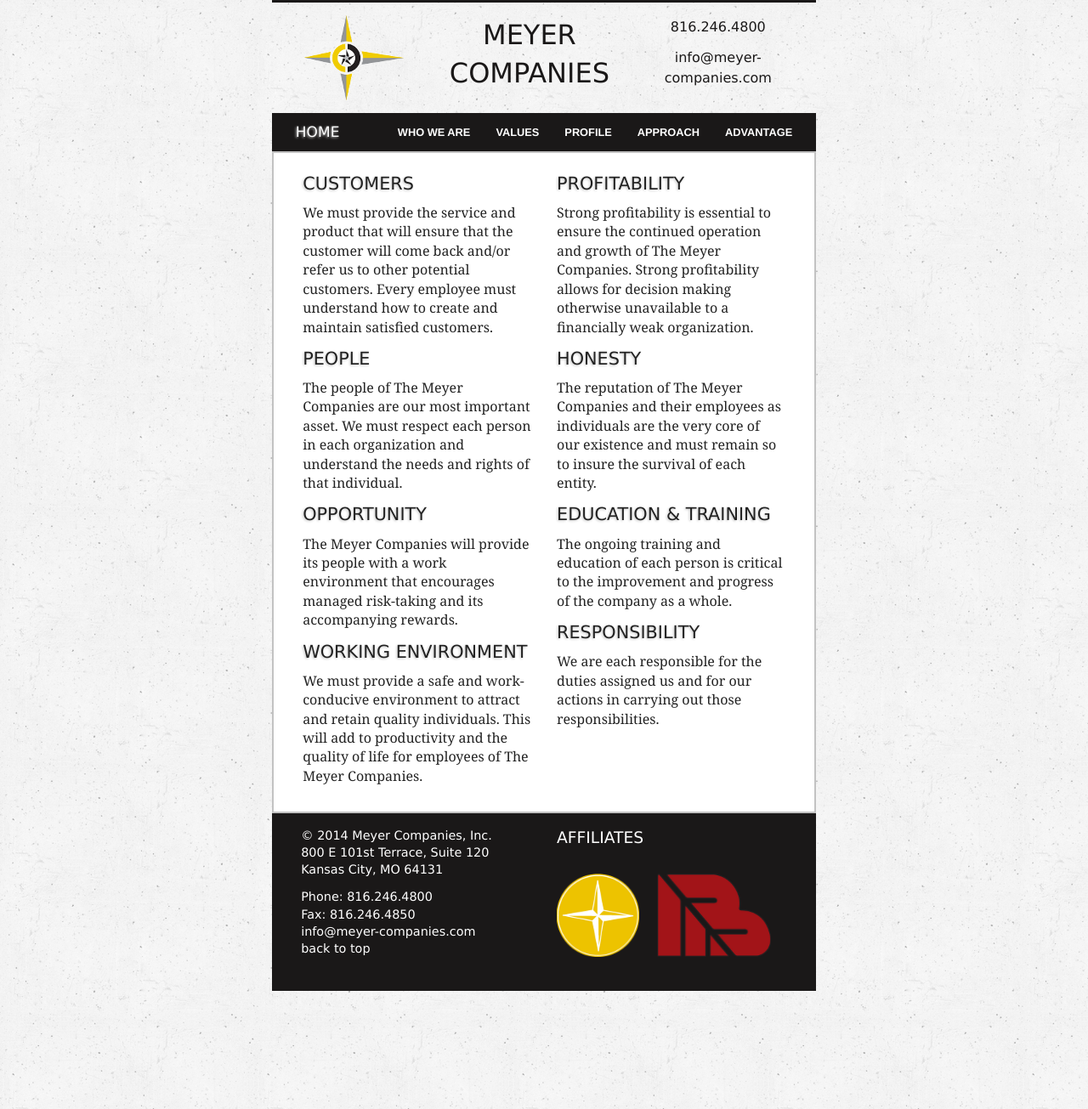
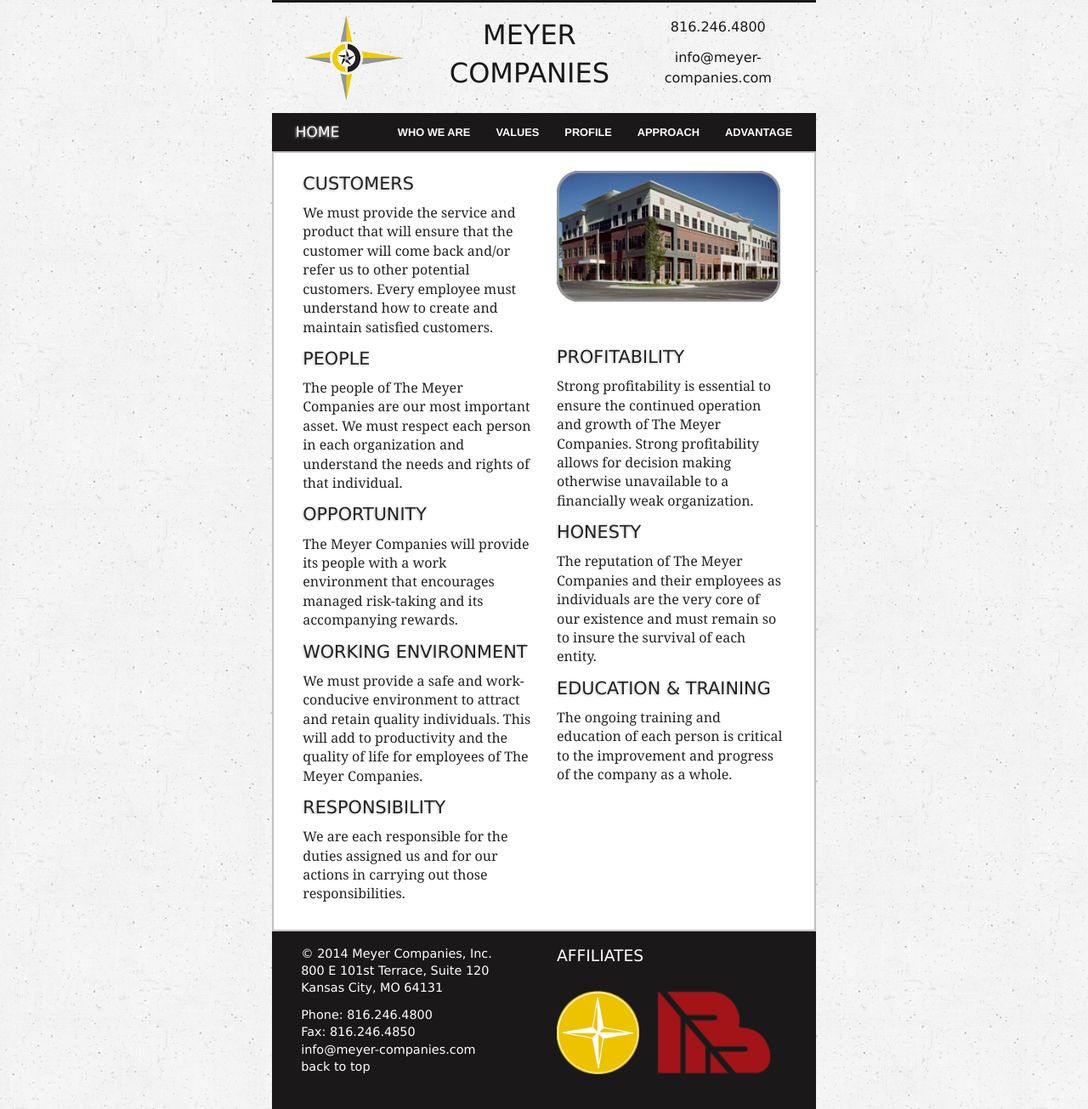
Before and after one commit to jiko/meyer-companies, a Jekyll site: the page built from values.html, in a window 1280 px wide. Shown: the whole page at 85% size. Built offline with Jekyll 4.4.1, drawn with Linux system fonts in a browser that asks for light colours; Markdown is read by kramdown in place of the engine named in the settings.

Commit message:
Added Business Exchange photo to the Values page.

```diff
--- a/values.html
+++ b/values.html
@@ -37,10 +37,22 @@
 </p>
 <p>
 </p>
-
-
+<h1>
+Responsibility
+</h1>
+<p>
+We are each responsible for the duties assigned us and for our actions in carrying out those responsibilities.
+</p>
+<p>
+</p>
 </div>
 <div class="large-6 columns">
+  <a href="{{ site.baseurl }}/img/Business-Exchange-med.jpg">
+    <img src="{{ site.baseurl }}/img/Business-Ex-1.jpg"
+      alt="Photo of Business Exchange"
+      title="Business Exchange"
+      style="padding-bottom:3em;" />
+  </a>
 <h1>
 Profitability
 </h1>
@@ -63,13 +75,5 @@
 </p>
 <p>
 </p>
-<h1>
-Responsibility
-</h1>
-<p>
-We are each responsible for the duties assigned us and for our actions in carrying out those responsibilities.
-</p>
-<p>
-</p>
 </div>
 </div>
```
Also changed, not shown: img/Business-Ex-1.jpg (added), img/Business-Exchange-med.jpg (added).
